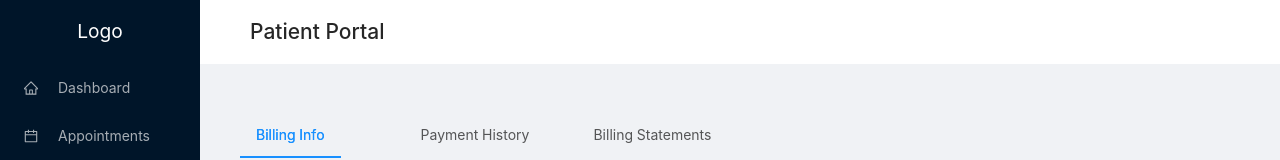
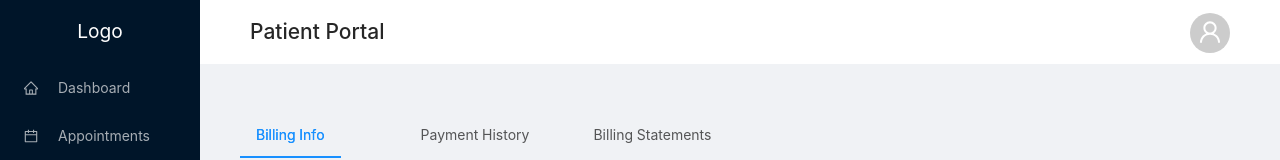
Before and after one commit to mattjaikaran/patient-portal-nextjs, a Next.js app: page /billing in a window 1280 px wide. Shown: the top 160 px of the page. Built offline with nearby package versions, Linux system fonts and the light colour scheme.

Commit message:
added avatar in header and dropdown for settings/logout

```diff
--- a/components/layouts/MainLayout/index.js
+++ b/components/layouts/MainLayout/index.js
@@ -1,11 +1,35 @@
 import Link from 'next/link'
-import { Layout, Menu } from 'antd'
+import { Layout, Menu, Avatar, Dropdown } from 'antd'
 import {
-  BankOutlined, UserOutlined, HomeOutlined, CalendarOutlined
+  BankOutlined,
+  UserOutlined,
+  DownOutlined,
+  HomeOutlined,
+  CalendarOutlined
 } from '@ant-design/icons'
 
 const { Header, Content, Footer, Sider } = Layout
 import './style.scss'
+
+const handleAvatarDropdown = (
+  <Menu>
+    <Menu.Item key="0">
+      <Link href="/profile">
+        <a>Settings</a>
+      </Link>
+    </Menu.Item>
+    <Menu.Item key="1">
+      <Link href="/billing">
+        <a>Billing Info</a>
+      </Link>
+    </Menu.Item>
+    <Menu.Item key="2">
+      <Link href="/">
+        <a>Logout</a>
+      </Link>
+    </Menu.Item>
+  </Menu>
+)
 
 const MainLayout = ({ children }) => (
   <Layout>
@@ -44,7 +68,14 @@ const MainLayout = ({ children }) => (
     <Layout>
       <Header
         className="site-layout-sub-header-background">
-        <h2>Patient Portal</h2>
+        <h2 className="brand">Patient Portal</h2>
+        <Dropdown className="avatar" overlay={handleAvatarDropdown} trigger={['click']}>
+          <a className="ant-dropdown-link" onClick={e => e.preventDefault()}>
+            <Avatar
+              size="large"
+              icon={<UserOutlined />} />
+          </a>
+        </Dropdown>
       </Header>
       <Content style={{ margin: '24px 16px 0' }}>
         <div
--- a/components/layouts/MainLayout/style.scss
+++ b/components/layouts/MainLayout/style.scss
@@ -14,6 +14,12 @@
   }
   .site-layout-sub-header-background {
     background-color: #fff;
+    .brand {
+      display: inline;
+    }
+    .avatar {
+      float: right;
+    }
   }
   .site-layout-background {
     background-repeat: no-repeat;
```
Also changed, not shown: components/LoginForm/index.js (+18 -8 lines).
